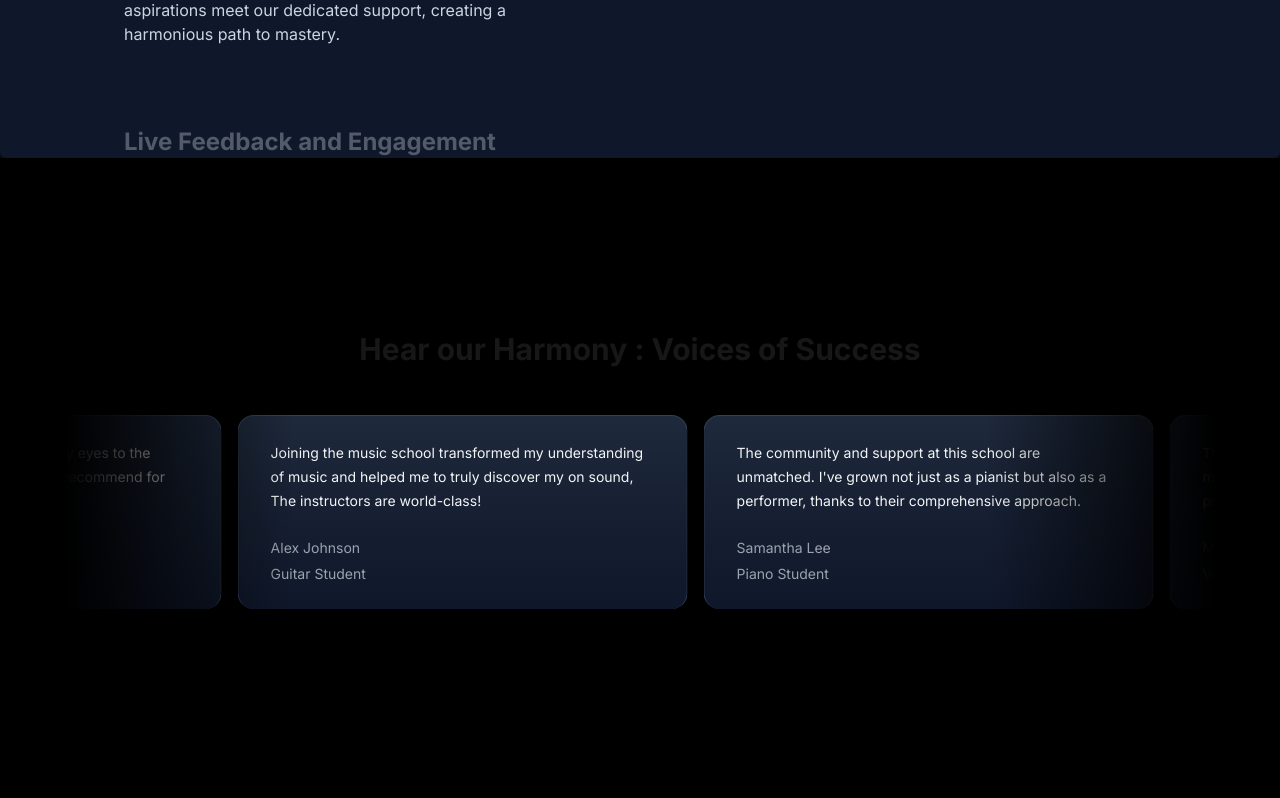
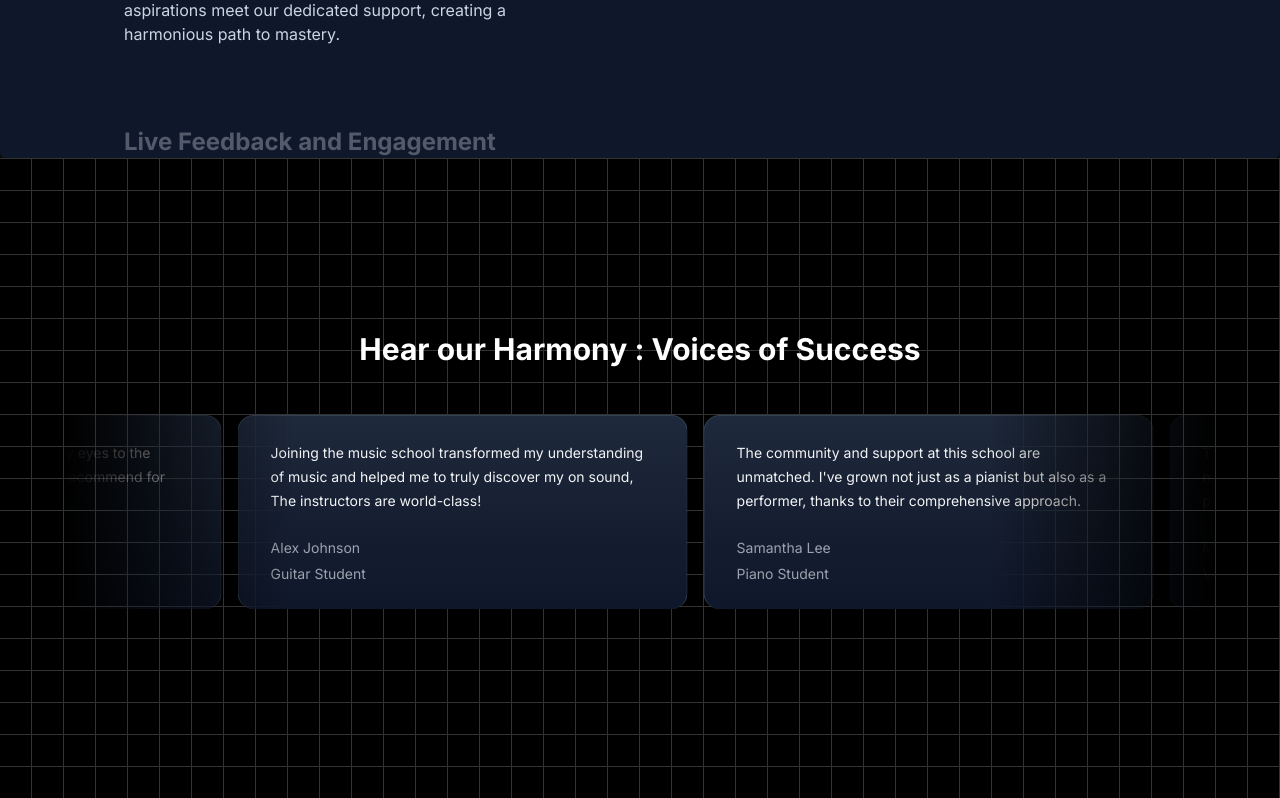
Before and after one commit to AnupriyaBiswas/MusicalAcademy, a Next.js app: page / in a window 1280 px wide. Shown: the part 1654-2452 px from the top of the page. Built offline with nearby package versions, Linux system fonts and the light colour scheme.

Commit message:
Grid Background

```diff
--- a/package.json
+++ b/package.json
@@ -11,7 +11,8 @@
   "dependencies": {
     "autoprefixer": "^10.4.20",
     "clsx": "^2.1.1",
-    "framer-motion": "^11.11.10",
+    "framer-motion": "^11.11.11",
+    "mini-svg-data-uri": "^1.4.4",
     "next": "15.0.1",
     "react": "19.0.0-rc-69d4b800-20241021",
     "react-dom": "19.0.0-rc-69d4b800-20241021",
--- a/src/components/TestimonialCards.tsx
+++ b/src/components/TestimonialCards.tsx
@@ -33,7 +33,7 @@
     return (
         <div className="h-[40rem] w-full dark:bg-black dark:bg-grid-white/[0.2] relative flex flex-col items-center justify-center overflow-hidden">
 
-            <h2 className="text-3xl font-bold text-center mb-8 z-10" >Hear our Harmony : Voices of Success</h2>
+            <h2 className="text-3xl font-bold text-white text-center mb-8 z-10" >Hear our Harmony : Voices of Success</h2>
 
             <div className="flex justify-center w-full overflow-hidden px-4 sm:px-6 lg:px-8">
 
--- a/tailwind.config.ts
+++ b/tailwind.config.ts
@@ -1,4 +1,6 @@
 import type { Config } from "tailwindcss";
+
+const svgToDataUri = require("mini-svg-data-uri");
 
 const colors = require ("tailwindcss/colors");
 const{
@@ -15,6 +17,29 @@
   addBase({
     ':root': newVars,
   });
+}
+
+function addSvgPatterns({ matchUtilities, theme }: any) {
+  matchUtilities(
+    {
+      'bg-grid': (value: any) => ({
+        backgroundImage: `url("${svgToDataUri(
+          `<svg xmlns="http://www.w3.org/2000/svg" viewBox="0 0 32 32" width="32" height="32" fill="none" stroke="${value}"><path d="M0 .5H31.5V32"/></svg>`
+        )}")`,
+      }),
+      'bg-grid-small': (value: any) => ({
+        backgroundImage: `url("${svgToDataUri(
+          `<svg xmlns="http://www.w3.org/2000/svg" viewBox="0 0 32 32" width="8" height="8" fill="none" stroke="${value}"><path d="M0 .5H31.5V32"/></svg>`
+        )}")`,
+      }),
+      'bg-dot': (value: any) => ({
+        backgroundImage: `url("${svgToDataUri(
+          `<svg xmlns="http://www.w3.org/2000/svg" viewBox="0 0 32 32" width="16" height="16" fill="none"><circle fill="${value}" id="pattern-circle" cx="10" cy="10" r="1.6257413380501518"></circle></svg>`
+        )}")`,
+      }),
+    },
+    { values: flattenColorPalette(theme('backgroundColor')), type: 'color' }
+  );
 }
 
 const config: Config = {
@@ -53,6 +78,6 @@
       },
     },
   },
-  plugins: [addVariablesForColors],
+  plugins: [addVariablesForColors, addSvgPatterns],
 };
 export default config;
```
Also changed, not shown: 1 other file (tests, documents, lock files or other folders).
